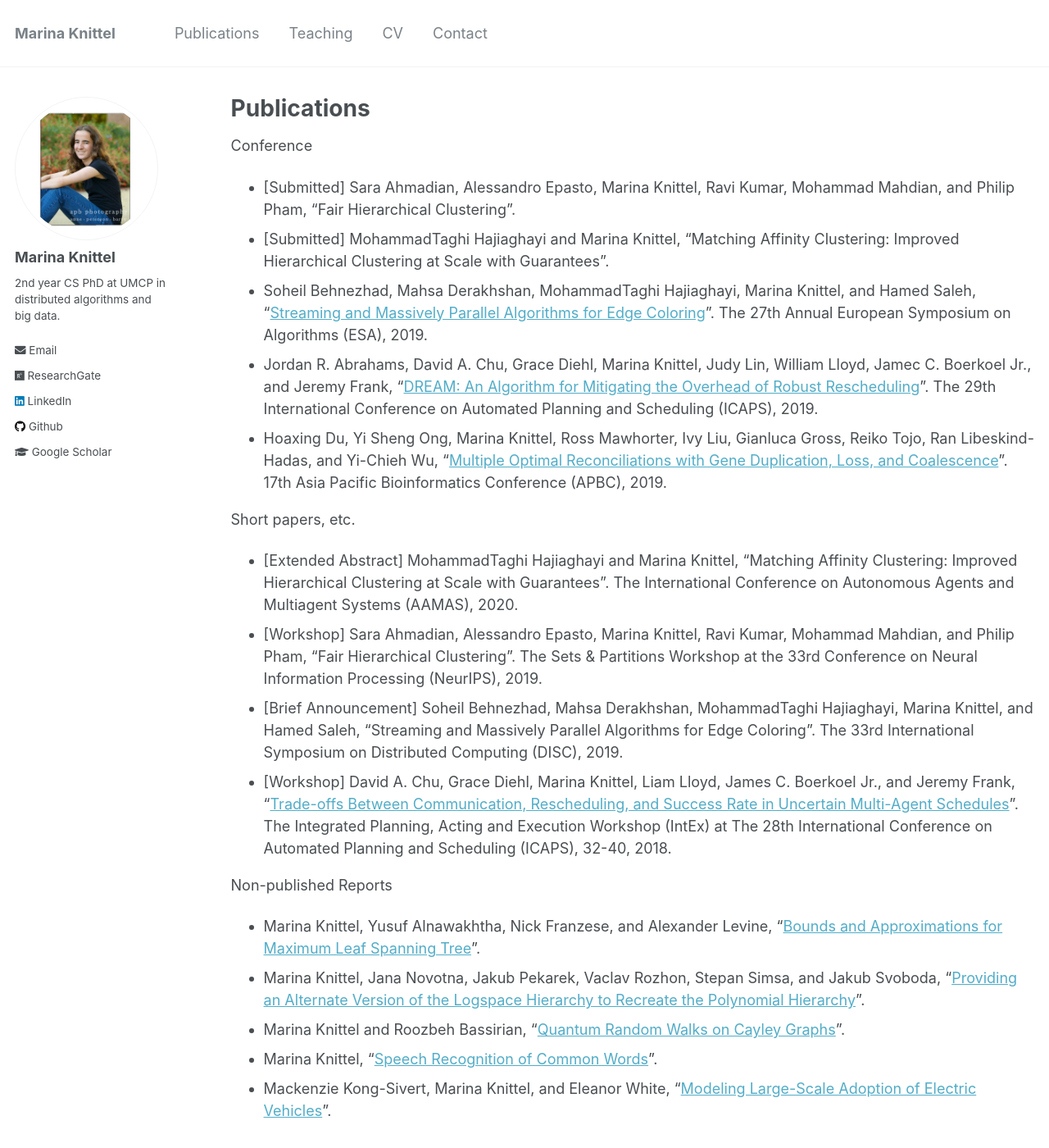
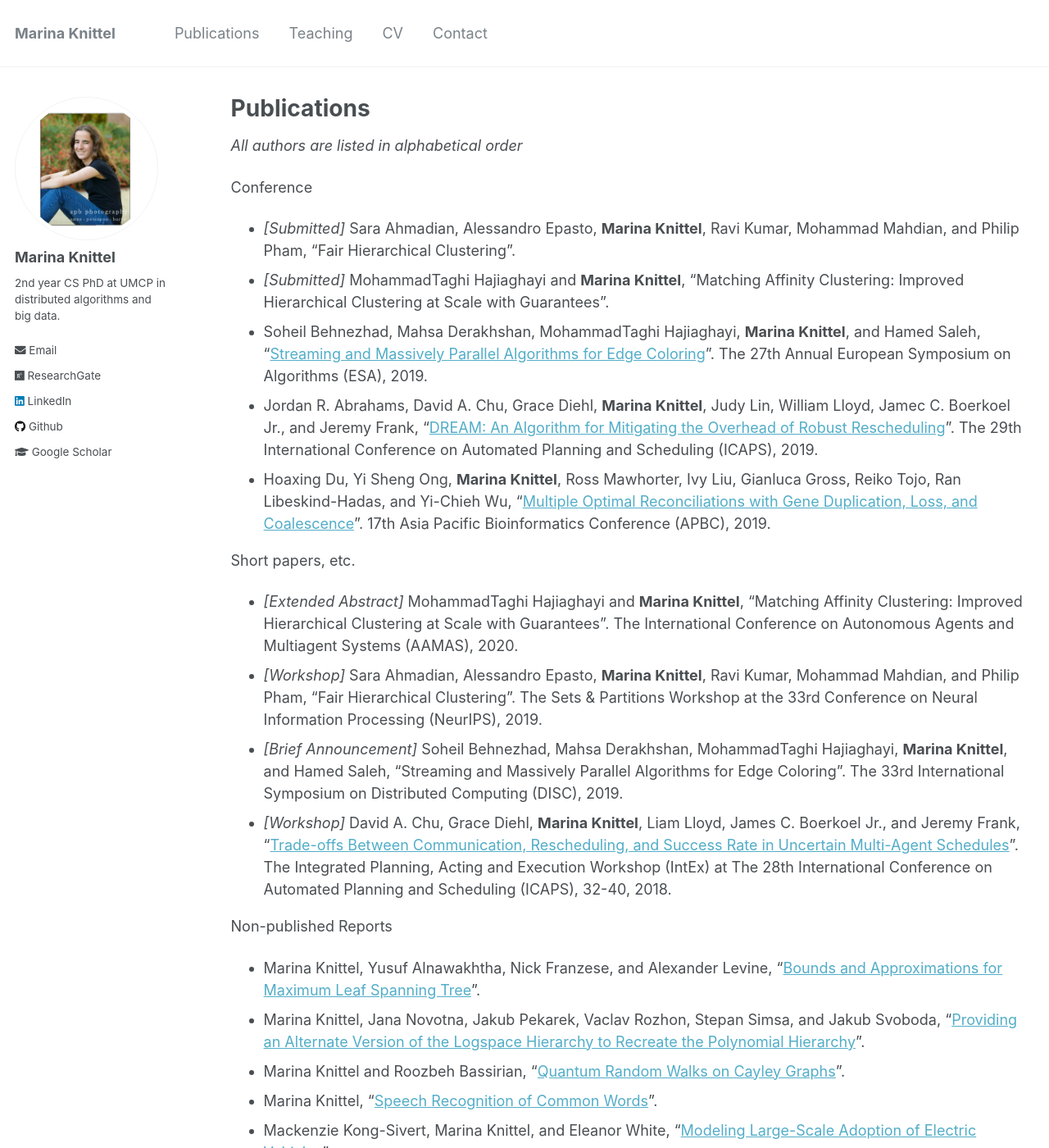
Before and after one commit to mknittel/mknittel.github.io, a Jekyll site: the page built from _pages/publications.md, in a window 1280 px wide and 1400 px high. Shown: the whole window at 82% size. Built offline with Jekyll 4.4.1, drawn with Linux system fonts in a browser that asks for light colours.

Commit message:
Changed pub formatting again

```diff
--- a/_pages/publications.md
+++ b/_pages/publications.md
@@ -4,19 +4,20 @@ title: "Publications"
 permalink: /publications/
 author_profile: true
 ---
+*All authors are listed in alphabetical order*
 
 Conference
-* [Submitted] Sara Ahmadian, Alessandro Epasto, Marina Knittel, Ravi Kumar, Mohammad Mahdian, and Philip Pham, "Fair Hierarchical Clustering".
-* [Submitted] MohammadTaghi Hajiaghayi and Marina Knittel, "Matching Affinity Clustering: Improved Hierarchical Clustering at Scale with Guarantees".
-* Soheil Behnezhad, Mahsa Derakhshan, MohammadTaghi Hajiaghayi, Marina Knittel, and Hamed Saleh, "[Streaming and Massively Parallel Algorithms for Edge Coloring](https://mknittel.github.io/publications/Behnezhad-et-al-ESA-2019)". The 27th Annual European Symposium on Algorithms (ESA), 2019.
-* Jordan R. Abrahams, David A. Chu, Grace Diehl, Marina Knittel, Judy Lin, William Lloyd, Jamec C. Boerkoel Jr., and Jeremy Frank, "[DREAM: An Algorithm for Mitigating the Overhead of Robust Rescheduling](https://mknittel.github.io/publications/Abrahams-et-al-ICAPS-2019)". The 29th International Conference on Automated Planning and Scheduling (ICAPS), 2019.
-* Hoaxing  Du,  Yi  Sheng  Ong,  Marina  Knittel,  Ross  Mawhorter,  Ivy  Liu,  Gianluca  Gross,  Reiko Tojo, Ran Libeskind-Hadas, and Yi-Chieh Wu, "[Multiple Optimal Reconciliations with Gene Duplication,  Loss,  and  Coalescence](https://mknittel.github.io/publications/Du-et-al-APBC-2019)". 17th Asia Pacific Bioinformatics Conference (APBC), 2019.
+* *[Submitted]* Sara Ahmadian, Alessandro Epasto, **Marina Knittel**, Ravi Kumar, Mohammad Mahdian, and Philip Pham, "Fair Hierarchical Clustering".
+* *[Submitted]* MohammadTaghi Hajiaghayi and **Marina Knittel**, "Matching Affinity Clustering: Improved Hierarchical Clustering at Scale with Guarantees".
+* Soheil Behnezhad, Mahsa Derakhshan, MohammadTaghi Hajiaghayi, **Marina Knittel**, and Hamed Saleh, "[Streaming and Massively Parallel Algorithms for Edge Coloring](https://mknittel.github.io/publications/Behnezhad-et-al-ESA-2019)". The 27th Annual European Symposium on Algorithms (ESA), 2019.
+* Jordan R. Abrahams, David A. Chu, Grace Diehl, **Marina Knittel**, Judy Lin, William Lloyd, Jamec C. Boerkoel Jr., and Jeremy Frank, "[DREAM: An Algorithm for Mitigating the Overhead of Robust Rescheduling](https://mknittel.github.io/publications/Abrahams-et-al-ICAPS-2019)". The 29th International Conference on Automated Planning and Scheduling (ICAPS), 2019.
+* Hoaxing  Du,  Yi  Sheng  Ong,  **Marina  Knittel**,  Ross  Mawhorter,  Ivy  Liu,  Gianluca  Gross,  Reiko Tojo, Ran Libeskind-Hadas, and Yi-Chieh Wu, "[Multiple Optimal Reconciliations with Gene Duplication,  Loss,  and  Coalescence](https://mknittel.github.io/publications/Du-et-al-APBC-2019)". 17th Asia Pacific Bioinformatics Conference (APBC), 2019.
 
 Short papers, etc.
-* [Extended Abstract] MohammadTaghi Hajiaghayi and Marina Knittel, "Matching Affinity Clustering: Improved Hierarchical Clustering at Scale with Guarantees". The International Conference on Autonomous Agents and Multiagent Systems (AAMAS), 2020.
-* [Workshop] Sara Ahmadian, Alessandro Epasto, Marina Knittel, Ravi Kumar, Mohammad Mahdian, and Philip Pham, "Fair Hierarchical Clustering". The Sets & Partitions Workshop at the 33rd Conference on Neural Information Processing (NeurIPS), 2019.
-* [Brief Announcement] Soheil Behnezhad, Mahsa Derakhshan, MohammadTaghi Hajiaghayi, Marina Knittel, and Hamed Saleh, "Streaming and Massively Parallel Algorithms for Edge Coloring". The 33rd International Symposium on Distributed Computing (DISC), 2019.
-* [Workshop] David A. Chu, Grace Diehl, Marina Knittel, Liam Lloyd, James C. Boerkoel Jr., and Jeremy Frank, "[Trade-offs Between Communication, Rescheduling, and Success Rate in Uncertain Multi-Agent Schedules](https://mknittel.github.io/publications/Chu-et-al-INTEX-2018)".  The Integrated Planning, Acting and Execution Workshop (IntEx) at The 28th International Conference on Automated Planning and Scheduling (ICAPS), 32-40, 2018.
+* *[Extended Abstract]* MohammadTaghi Hajiaghayi and **Marina Knittel**, "Matching Affinity Clustering: Improved Hierarchical Clustering at Scale with Guarantees". The International Conference on Autonomous Agents and Multiagent Systems (AAMAS), 2020.
+* *[Workshop]* Sara Ahmadian, Alessandro Epasto, **Marina Knittel**, Ravi Kumar, Mohammad Mahdian, and Philip Pham, "Fair Hierarchical Clustering". The Sets & Partitions Workshop at the 33rd Conference on Neural Information Processing (NeurIPS), 2019.
+* *[Brief Announcement]* Soheil Behnezhad, Mahsa Derakhshan, MohammadTaghi Hajiaghayi, **Marina Knittel**, and Hamed Saleh, "Streaming and Massively Parallel Algorithms for Edge Coloring". The 33rd International Symposium on Distributed Computing (DISC), 2019.
+* *[Workshop]* David A. Chu, Grace Diehl, **Marina Knittel**, Liam Lloyd, James C. Boerkoel Jr., and Jeremy Frank, "[Trade-offs Between Communication, Rescheduling, and Success Rate in Uncertain Multi-Agent Schedules](https://mknittel.github.io/publications/Chu-et-al-INTEX-2018)".  The Integrated Planning, Acting and Execution Workshop (IntEx) at The 28th International Conference on Automated Planning and Scheduling (ICAPS), 32-40, 2018.
 
 Non-published Reports
 * Marina Knittel, Yusuf Alnawakhtha, Nick Franzese, and Alexander Levine, "[Bounds and Approximations for Maximum Leaf Spanning Tree](https://mknittel.github.io/publications/Max-Leaf-Spanning-Tree)".
```
